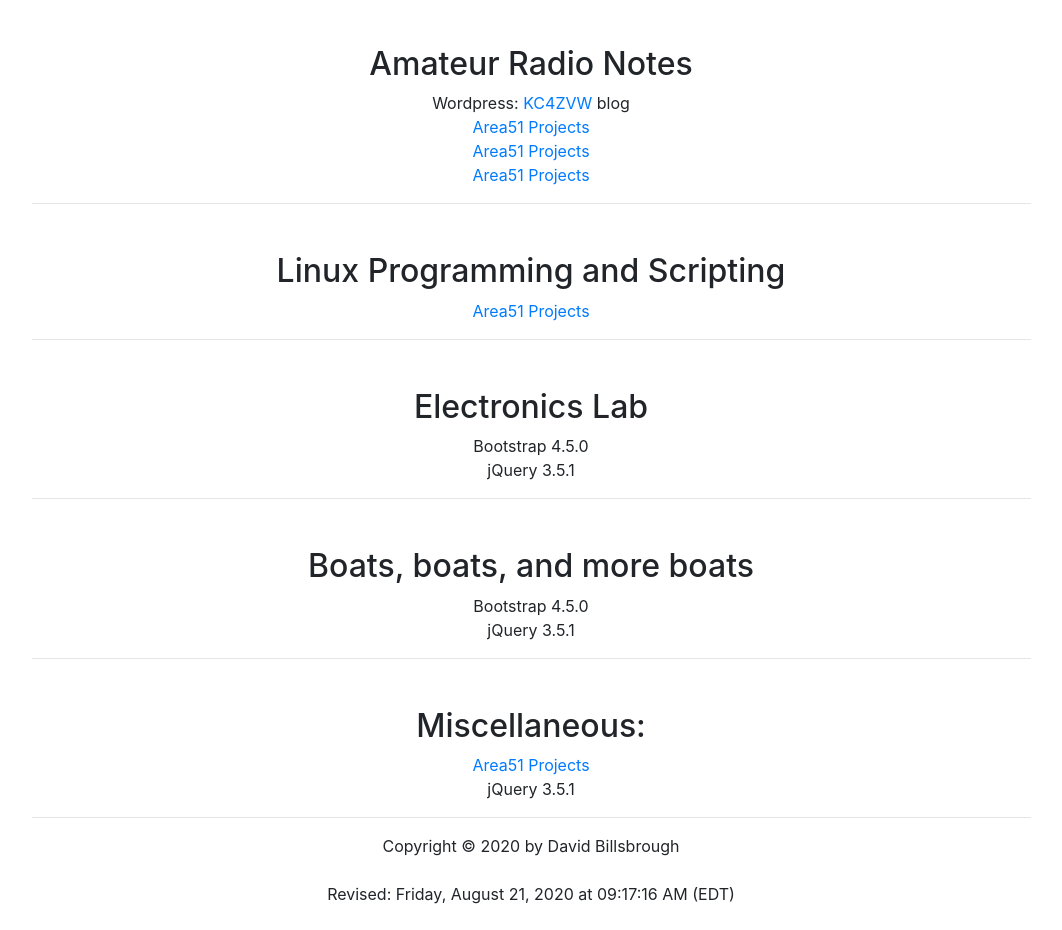
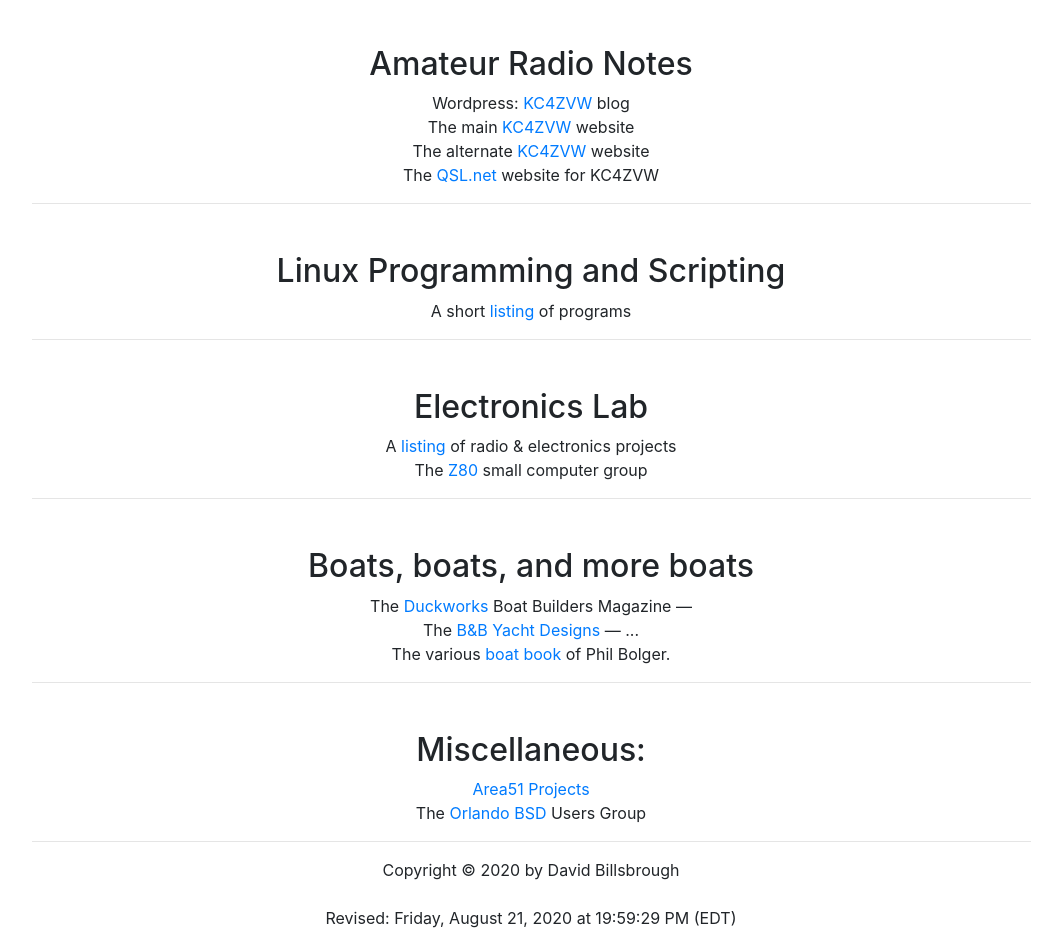
Before and after one commit to kc4zvw/billsbrough, a website: page index.html in a window 1280 px wide. Shown: the part 193-1123 px from the top of the page, without its empty margins (109-1171 px from the left). Before the commit the page ends 1099 px from the top, so only its background shows below. Drawn offline with Linux system fonts and the light colour scheme.

Commit message:
Newer links

```diff
--- a/index.html
+++ b/index.html
@@ -55,29 +55,30 @@
         <h2 class="mt-5">Amateur Radio Notes</h2>
         <ul class="list-unstyled">
           <li>Wordpress: <a href="https://kc4zvw.wordpress.com/">KC4ZVW</a> blog</li>
-          <li><a href="https://area51specialprojects.dev/">Area51 Projects</a></li>
-          <li><a href="https://area51specialprojects.dev/">Area51 Projects</a></li>
-          <li><a href="https://area51specialprojects.dev/">Area51 Projects</a></li>
+          <li>The main <a href="https://www.kc4zvw.org/">KC4ZVW</a> website</li>
+          <li>The alternate <a href="https://www.kc4zvw.us/">KC4ZVW</a> website</li>
+          <li>The <a href="https://www.qsl.net/kc4zvw/">QSL.net</a> website for KC4ZVW</li>
         </ul>
         <hr width="90%">
 
         <h2 class="mt-5">Linux Programming and Scripting</h2>
         <ul class="list-unstyled">
-          <li><a href="https://area51specialprojects.dev/">Area51 Projects</a></li>
+          <li>A short <a href="https://www.orlando220.org/page7.html">listing</a> of programs</li>
         </ul>
         <hr width="90%">
 
         <h2 class="mt-5">Electronics Lab</h2>
         <ul class="list-unstyled">
-          <li>Bootstrap 4.5.0</li>
-          <li>jQuery 3.5.1</li>
+          <li>A <a href="https://www.orlando220.org/">listing</a> of radio &amp; electronics projects</li>
+          <li>The <a href="http://z80machine.ddns.net/">Z80</a> small computer group</li>
         </ul>
         <hr width="90%">
 
         <h2 class="mt-5">Boats, boats, and more boats</h2>
         <ul class="list-unstyled">
-          <li>Bootstrap 4.5.0</li>
-          <li>jQuery 3.5.1</li>
+          <li>The <a href="https://duckworksmagazine.com/">Duckworks</a> Boat Builders Magazine &mdash;</li>
+          <li>The <a href="https://bandbyachtdesigns.com/">B&B Yacht Designs</a> &mdash; ...</li>
+          <li>The various <a href="https://www.amazon.com/bolger-boats/s?k=bolger+boats">boat book</a> of Phil Bolger.</li>
         </ul>
         <hr width="90%">
 
@@ -85,13 +86,13 @@
         <h2 class="mt-5">Miscellaneous:</h2>
         <ul class="list-unstyled">
           <li><a href="https://area51specialprojects.dev/">Area51 Projects</a></li>
-          <li>jQuery 3.5.1</li>
+          <li>The <a href="https://www.orlandobsd.org/">Orlando BSD</a> Users Group</li>
         </ul>
         <hr width="90%">
 
         <span class="mt-5">Copyright &copy; 2020 by David Billsbrough</span>
         <br /><br />
-        <span class="footer">Revised: Friday, August 21, 2020 at 09:17:16 AM (EDT)</span>
+        <span class="footer">Revised: Friday, August 21, 2020 at 19:59:29 PM (EDT)</span>
       </div>
     </div>
   </div>
```
